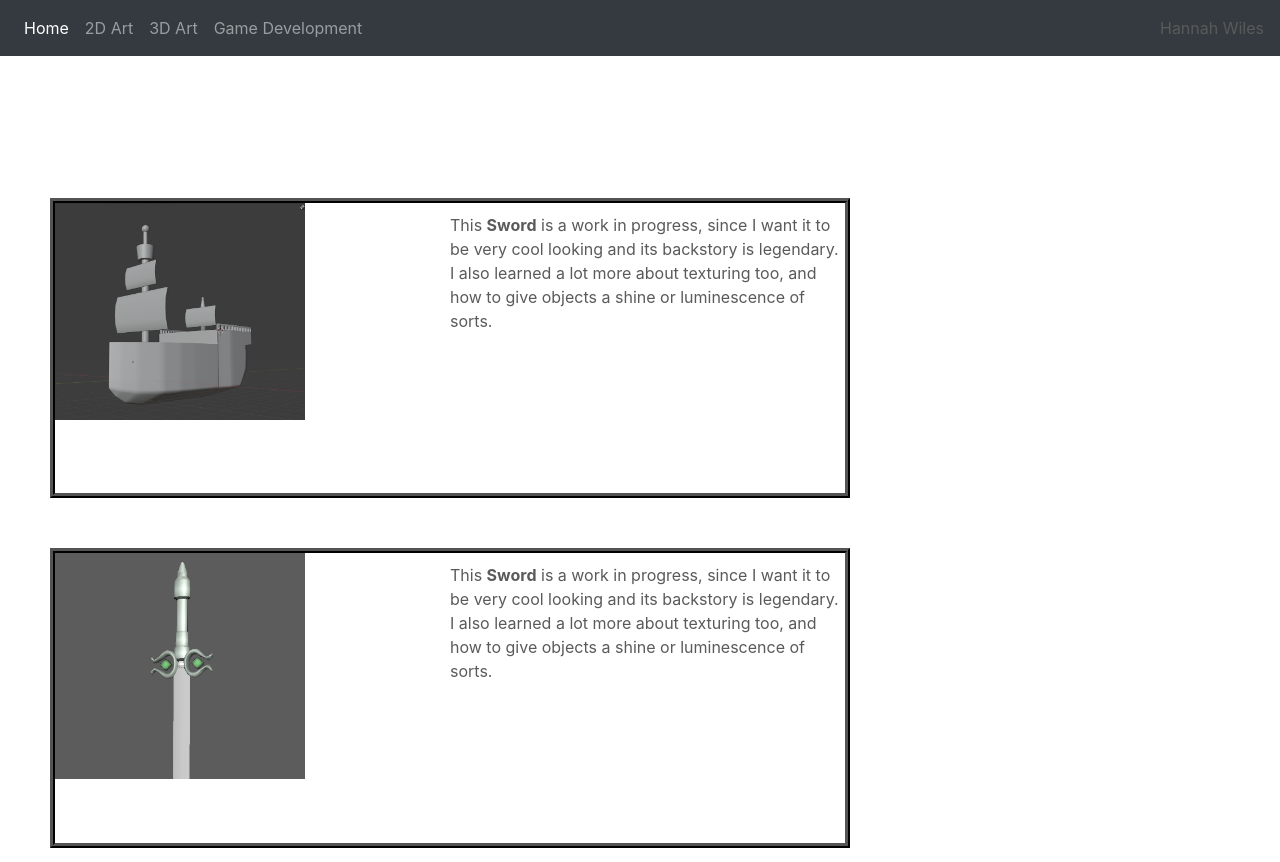
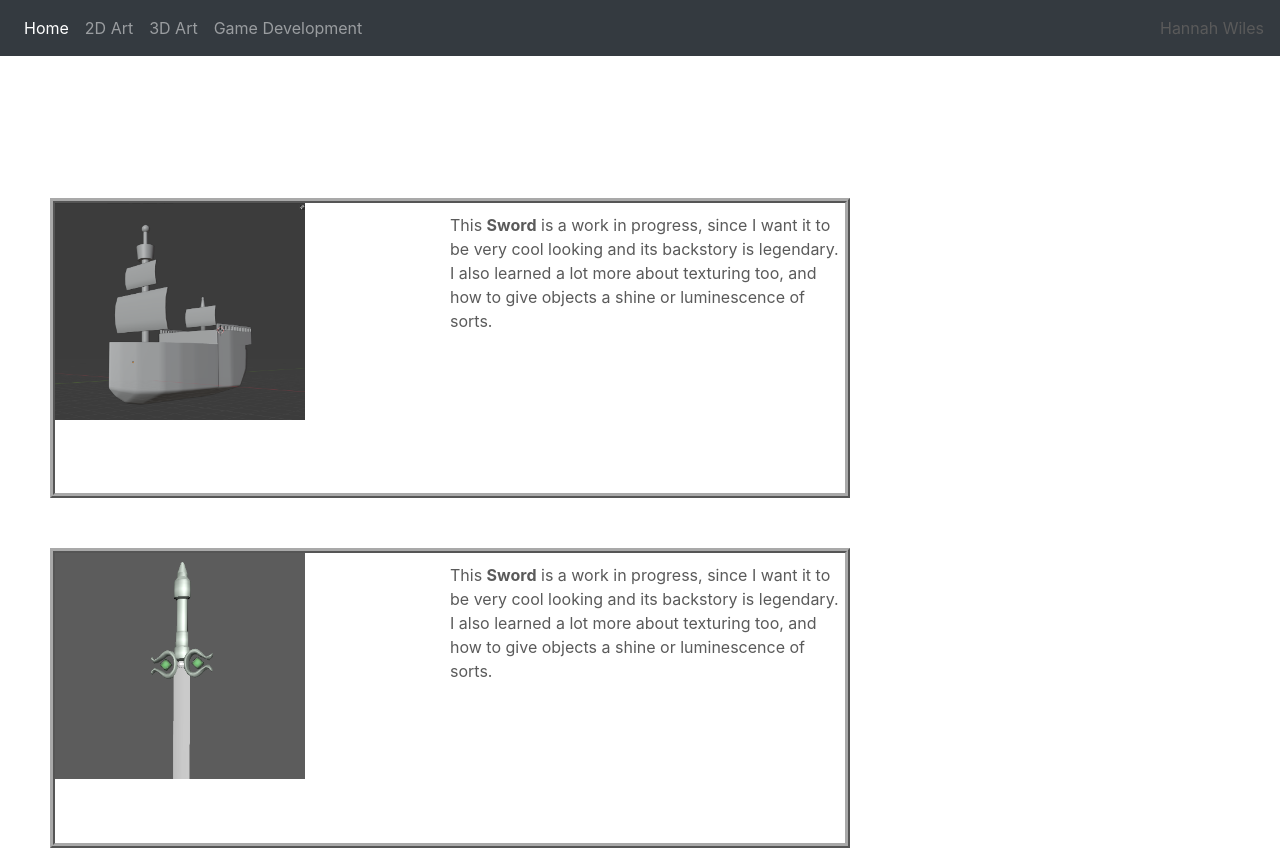
Before and after one commit to hanwiles/bootstrapwebsite, a plain HTML site: page 3DArt.html in a window 1280 px wide. Shown: the top 862 px of the page. Drawn offline with nearby package versions, Linux system fonts and the light colour scheme.

Commit message:
Update 3DArt.html

```diff
--- a/3DArt.html
+++ b/3DArt.html
@@ -27,7 +27,7 @@
 			width:800px;
 			height: 300px;
 			margin: 50px;
-			border: 5px ridge black;
+			border: 5px ridge darkgray;
 		}
 		.leftbox-in-box{
 			width:50%;
```
